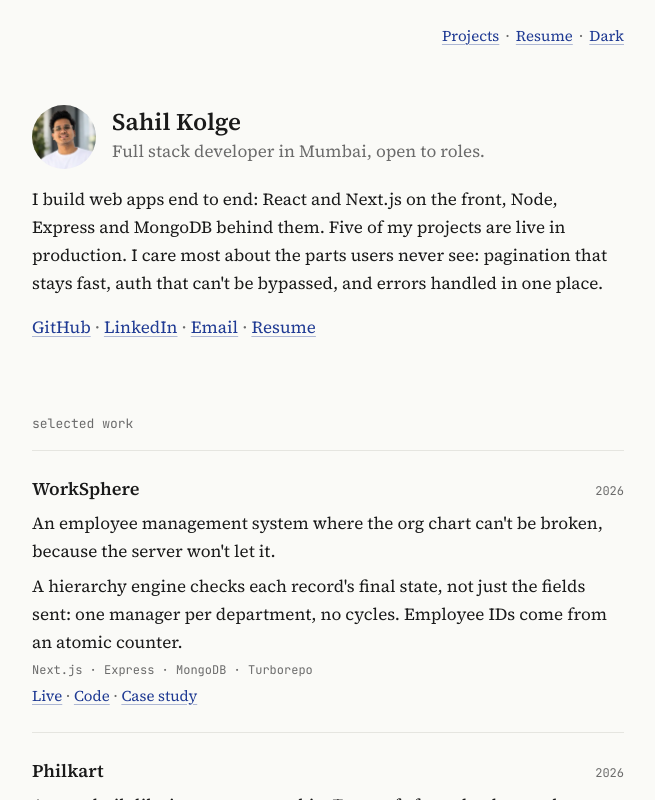
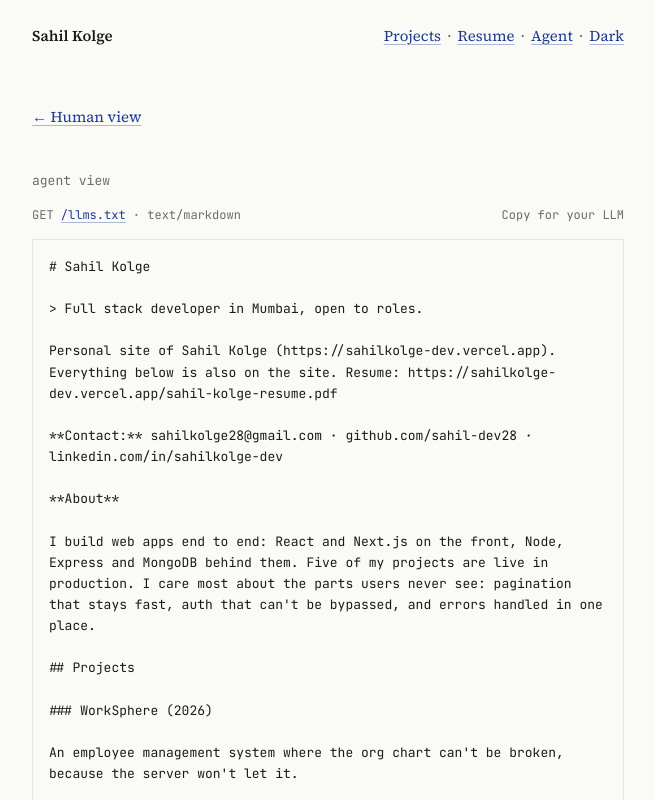
Before and after one commit to sahil-dev28/sahilkolge-playground, a React (Vite) app: page /agent in a window 1280 px wide. Before the commit this address led to /. Shown: the top 800 px of the page, without its empty margins (312-967 px from the left). Built offline with nearby package versions, Linux system fonts and the light colour scheme.

Commit message:
feat: add agent view page and nav link

```diff
--- a/src/Layout.tsx
+++ b/src/Layout.tsx
@@ -1,4 +1,4 @@
-import { Outlet } from "react-router";
+import { Outlet, useLocation } from "react-router";
 import Contact from "@/components/Contact";
 import Footer from "@/components/Footer";
 import Header from "@/components/Header";
@@ -7,13 +7,15 @@ import { useTheme } from "@/hooks/use-theme";
 
 export default function Layout() {
   const { dark, toggleMode } = useTheme();
+  const { pathname } = useLocation();
 
   return (
     <div className="min-h-screen">
       <ScrollToHash />
       <Header dark={dark} onToggleMode={toggleMode} />
       <Outlet />
-      <Contact />
+      {/* The agent view's markdown already carries the email. */}
+      {pathname !== "/agent" && <Contact />}
       <Footer />
     </div>
   );
--- /dev/null
+++ b/src/components/AgentView.tsx
@@ -0,0 +1,51 @@
+import { useEffect, useRef, useState } from "react";
+import { Link } from "react-router";
+import { buildAgentMarkdown } from "@/agent-markdown";
+import Section from "@/components/Section";
+import { usePageTitle } from "@/hooks/use-page-title";
+
+const MARKDOWN = buildAgentMarkdown();
+
+export default function AgentView() {
+  usePageTitle("Agent view · Sahil Kolge");
+  const [copied, setCopied] = useState(false);
+  const timer = useRef<ReturnType<typeof setTimeout>>();
+
+  useEffect(() => () => clearTimeout(timer.current), []);
+
+  const copy = async () => {
+    try {
+      await navigator.clipboard.writeText(MARKDOWN);
+      setCopied(true);
+      clearTimeout(timer.current);
+      timer.current = setTimeout(() => setCopied(false), 2000);
+    } catch {
+      // Clipboard blocked; the markdown stays selectable below.
+    }
+  };
+
+  return (
+    <main className="page flex flex-col gap-10 pt-14 pb-[72px]">
+      <Link to="/" className="link self-start text-[15px]">
+        ← Human view
+      </Link>
+      <Section id="agent" label="agent view">
+        <div className="flex flex-wrap items-baseline justify-between gap-x-4 gap-y-1 font-mono text-xs text-muted">
+          <span>
+            GET{" "}
+            <a href="/llms.txt" target="_blank" rel="noreferrer" className="link">
+              /llms.txt
+            </a>{" "}
+            · text/markdown
+          </span>
+          <button type="button" onClick={copy} className="underline-offset-4 hover:underline">
+            <span aria-live="polite">{copied ? "Copied" : "Copy for your LLM"}</span>
+          </button>
+        </div>
+        <pre className="m-0 border border-rule p-4 font-mono text-[13px] leading-relaxed whitespace-pre-wrap [overflow-wrap:anywhere]">
+          {MARKDOWN}
+        </pre>
+      </Section>
+    </main>
+  );
+}
--- a/src/components/Header.tsx
+++ b/src/components/Header.tsx
@@ -20,6 +20,10 @@ export default function Header({ dark, onToggleMode }: HeaderProps) {
           Resume
         </a>
         <span className="text-muted" aria-hidden>·</span>
+        <Link to="/agent" className="link">
+          Agent
+        </Link>
+        <span className="text-muted" aria-hidden>·</span>
         <button
           type="button"
           onClick={onToggleMode}
--- a/src/main.tsx
+++ b/src/main.tsx
@@ -1,6 +1,7 @@
 import { StrictMode } from "react";
 import { createRoot } from "react-dom/client";
 import { BrowserRouter, Navigate, Route, Routes } from "react-router";
+import AgentView from "./components/AgentView";
 import AllProjects from "./components/AllProjects";
 import "./index.css";
 import Layout from "./Layout";
@@ -13,6 +14,7 @@ createRoot(document.getElementById("root")!).render(
         <Route element={<Layout />}>
           <Route index element={<Portfolio />} />
           <Route path="projects" element={<AllProjects />} />
+          <Route path="agent" element={<AgentView />} />
           <Route path="*" element={<Navigate to="/" replace />} />
         </Route>
       </Routes>
```
